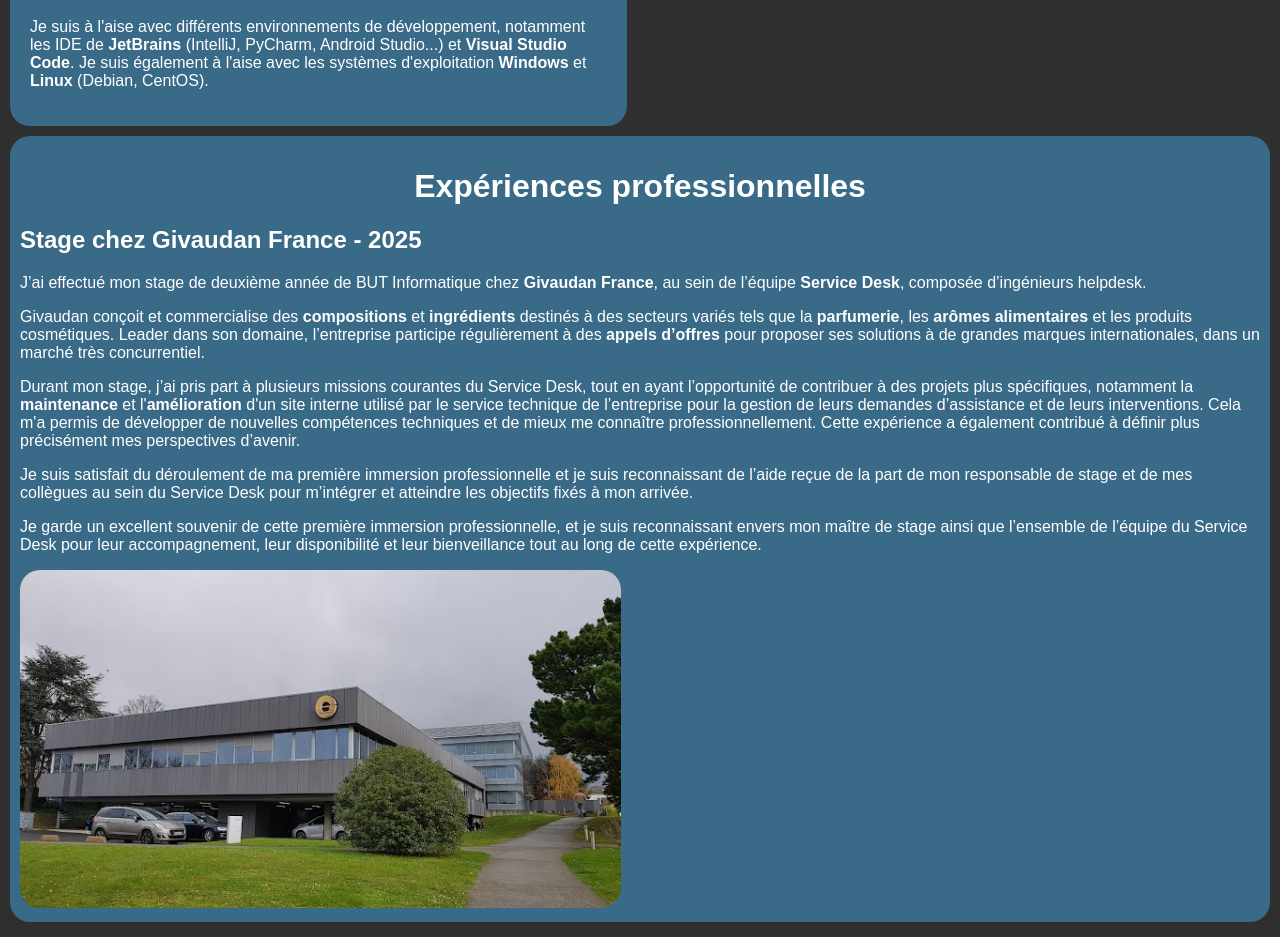
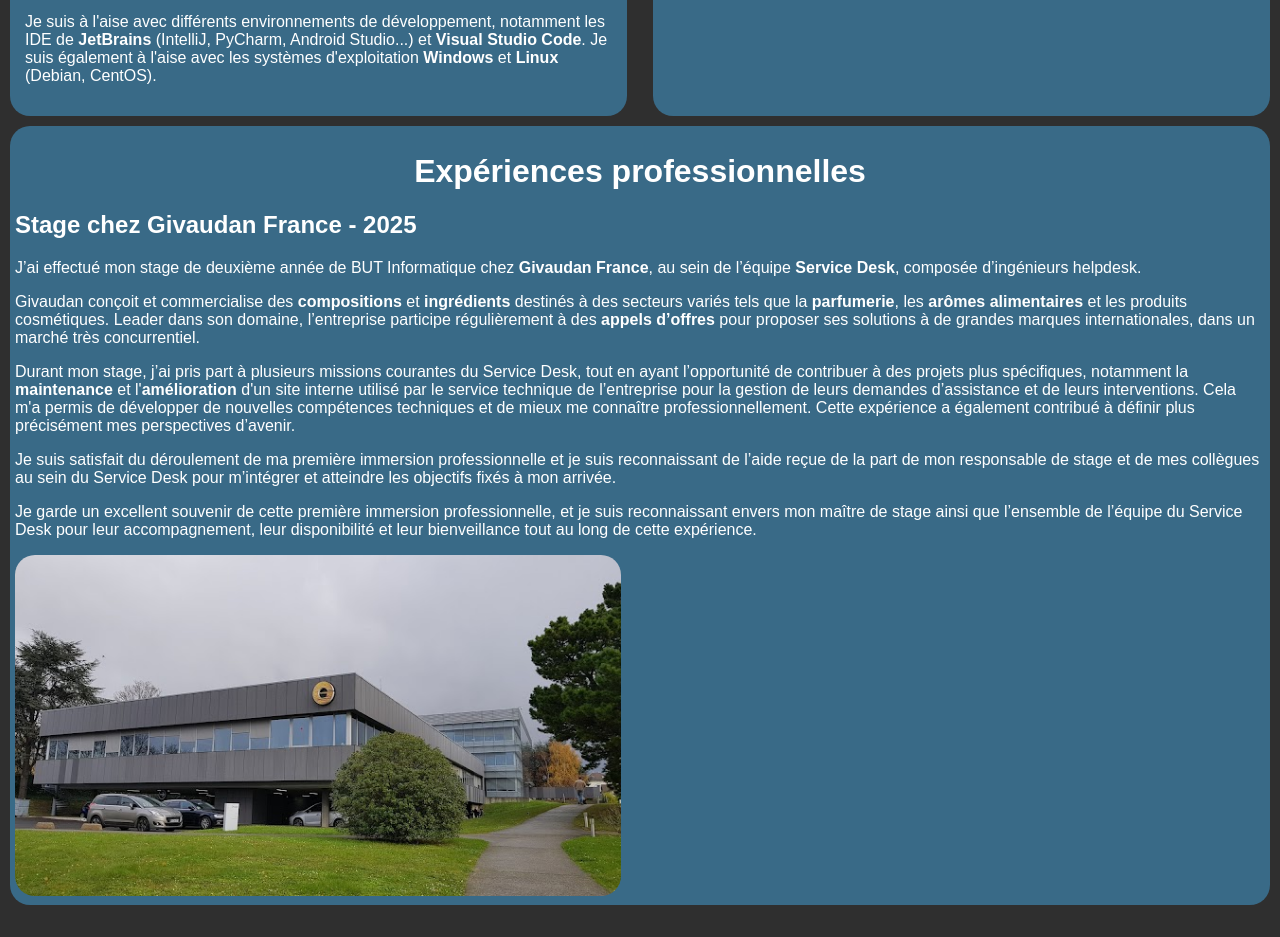
Before and after one commit to GhostieGhost75/S4portfolio, a plain HTML site: page src/skills.html in a window 1280 px wide. Shown: the part 718-1655 px from the top of the page. Drawn offline with Linux system fonts and the light colour scheme.

Commit message:
correction pb css

```diff
--- a/src/assets/style.css
+++ b/src/assets/style.css
@@ -51,7 +51,7 @@ button:disabled {
 
 .content {
     background: var(--fg);
-    padding: 10px;
+    padding: 5px;
     margin-top : 10px;
     margin-bottom : 10px;
     border-radius: var(--radius);
@@ -127,7 +127,6 @@ button:disabled {
 .doublediv > div {
     flex: 1;
     margin: 0;
-    height: 100%
 }
 
 .doublediv > div > *:not(h1) {
@@ -136,7 +135,7 @@ button:disabled {
 
 .projetphoto {
     max-width: 48.5%;
-    height:auto;
+    height: 48.5%;
     border-radius: var(--radius);
     margin: 0;
 }
```
